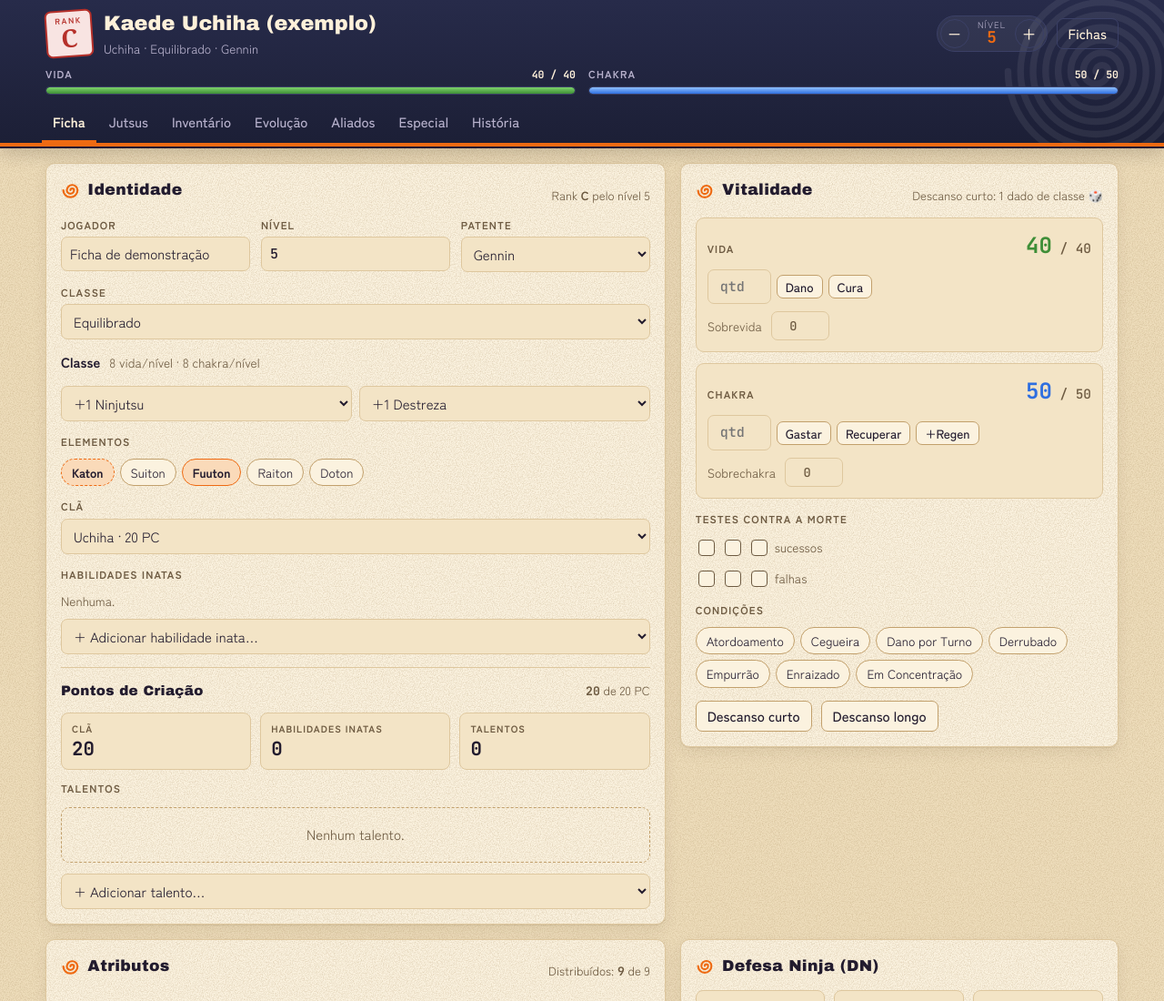
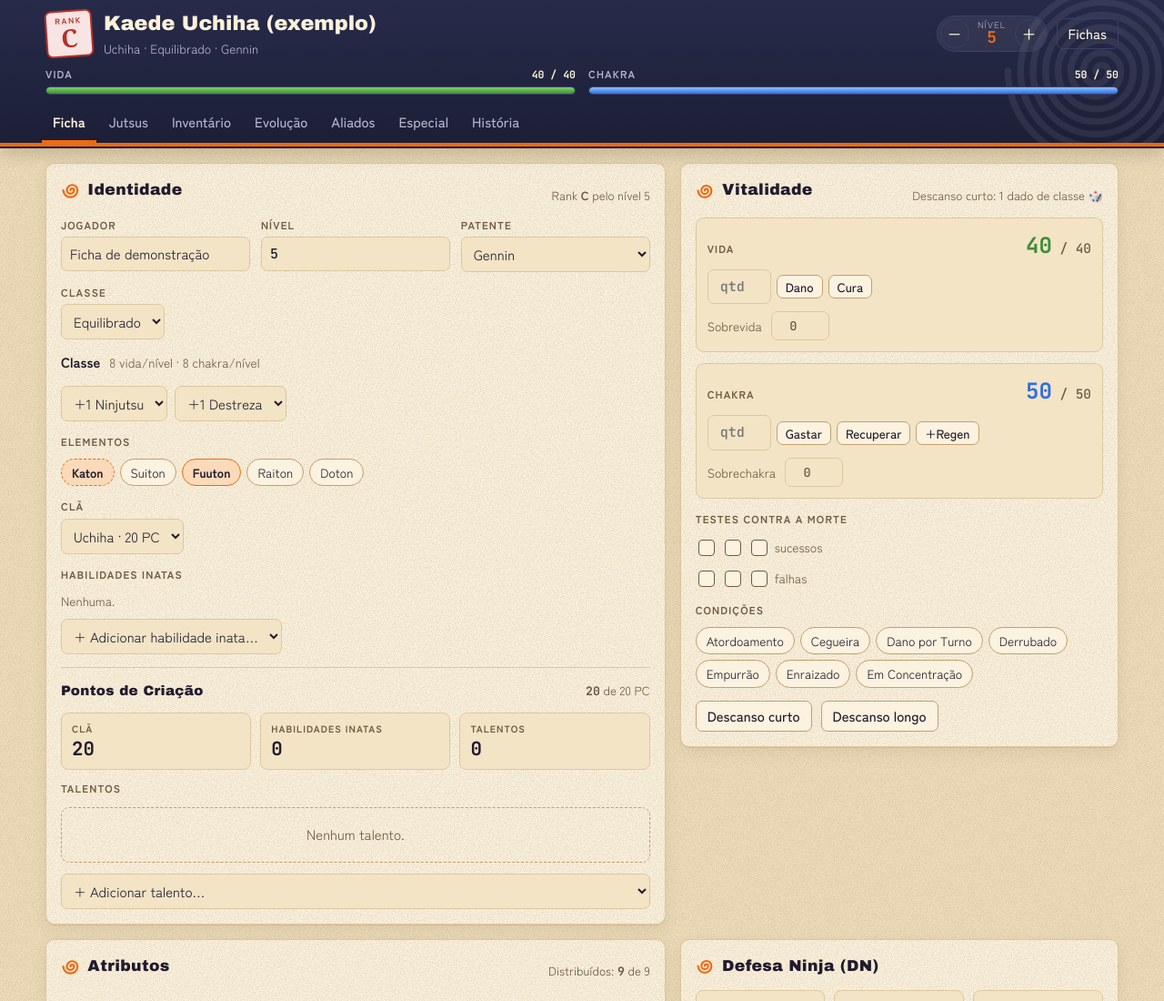
Before and after one commit to Henriquexon/ficha-naruto, a plain HTML site: page index.html in a window 1280 px wide. Shown: the top 1100 px of the page at 91% size. Drawn offline with Linux system fonts and the light colour scheme; a web font is replaced by a local one.

Commit message:
Ajusta os seletores de Identidade ao texto da opção

```diff
--- a/css/style.css
+++ b/css/style.css
@@ -234,8 +234,18 @@ p { margin: 0; }
 /* Campos */
 .campos { display: grid; align-items: start; gap: 10px 12px; grid-template-columns: repeat(auto-fit, minmax(150px, 1fr)); }
 /* caixas alinhadas pela base mesmo quando um título quebra em duas linhas */
-.modificadores-classe { display: grid; grid-auto-flow: column; grid-auto-columns: minmax(0, 1fr); align-items: center; gap: 8px; }
-.modificadores-classe > select { min-width: 0; width: 100%; }
+.modificadores-classe { display: flex; align-items: center; gap: 8px; }
+.campo > select[data-k="classe"],
+.campo > select[data-k="cla"],
+.campo > select[data-k="claEscolha"],
+.modificadores-classe > select,
+#addInata {
+  field-sizing: content;
+  width: auto;
+  min-width: 0;
+  max-width: 100%;
+  justify-self: start;
+}
 .campos.campos-base { align-items: end; }
 .campos.campos-jutsu { grid-template-columns: repeat(auto-fit, minmax(180px, 1fr)); }
 .campo { display: grid; gap: 4px; min-width: 0; }
--- a/index.html
+++ b/index.html
@@ -8,7 +8,7 @@
 <link rel="preconnect" href="https://fonts.googleapis.com">
 <link rel="preconnect" href="https://fonts.gstatic.com" crossorigin>
 <link rel="stylesheet" href="https://fonts.googleapis.com/css2?family=Dela+Gothic+One&family=JetBrains+Mono:wght@500;700&family=Shippori+Mincho+B1:wght@800&family=Zen+Kaku+Gothic+New:wght@400;500;700&display=swap">
-<link rel="stylesheet" href="css/style.css?v=04891ec8">
+<link rel="stylesheet" href="css/style.css?v=8ebac573">
 </head>
 <body>
 <header class="topo" id="topo">
```
